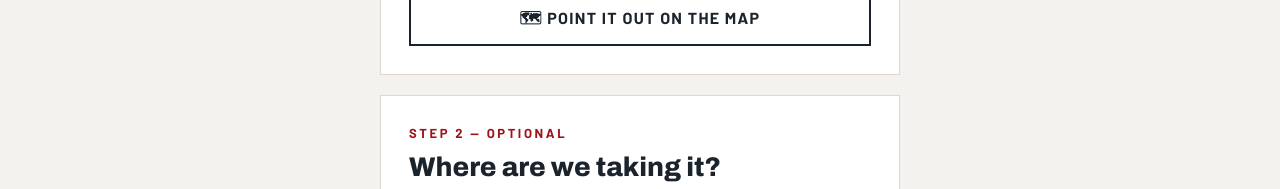
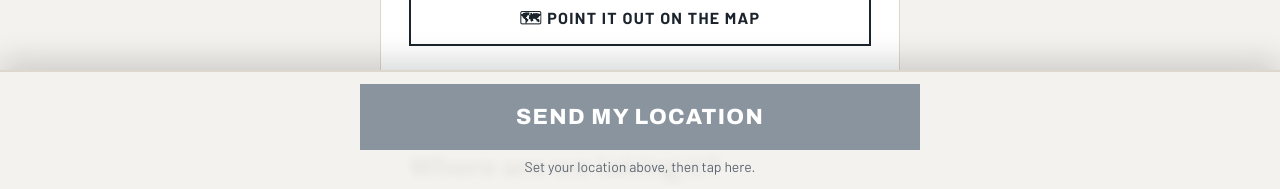
Before and after one commit to vladatrach98-cmd/onetowing, a Next.js app: page /where in a window 1280 px wide. Shown: the part 611-800 px from the top of the page. Built offline with nearby package versions, Linux system fonts and the light colour scheme; no server answers.

Commit message:
Кнопка Send прибита к низу экрана — до неё больше не надо доскроллить

```diff
--- a/app/globals.css
+++ b/app/globals.css
@@ -48,3 +48,31 @@ html {
     animation: none;
   }
 }
+
+/*
+ * Кнопка «Send my location» в нижней плашке /where.
+ *
+ * Клиент стоит на обочине, говорит по телефону и на форму смотрит вполглаза.
+ * Кнопка должна тихо дышать: не мигать и не дёргаться, но и не давать себя
+ * не заметить. Кольцо расходится от края и гаснет — движение есть, а рябь
+ * в глазах не появляется.
+ */
+@keyframes send-ready {
+  0%,
+  100% {
+    box-shadow: 0 0 0 0 rgba(200, 24, 31, 0.5);
+  }
+  50% {
+    box-shadow: 0 0 0 14px rgba(200, 24, 31, 0);
+  }
+}
+
+.send-ready {
+  animation: send-ready 2.2s ease-out infinite;
+}
+
+@media (prefers-reduced-motion: reduce) {
+  .send-ready {
+    animation: none;
+  }
+}
--- a/app/where/LocationForm.tsx
+++ b/app/where/LocationForm.tsx
@@ -430,10 +430,25 @@ export default function LocationForm() {
         )}
       </section>
 
+      {/* ────────── Кнопка отправки — прибита к низу экрана ──────────
+          Раньше она стояла последней в форме, и клиент до неё не доезжал:
+          карта занимает пол-экрана, человек ставит точку и на этом
+          останавливается — ему кажется, что дело сделано. Теперь плашка
+          видна с первой секунды. Пока точки нет, кнопка серая: так сразу
+          понятно, куда всё идёт и чем закончится.
+
+          ⚠️ z-1200 не с потолка. У Leaflet свои слои до 1000 (тайлы 400,
+          кнопки масштаба 800, всплывашки 700). С меньшим числом карта
+          закрывала бы кнопку собой ровно в тот момент, когда она нужна.
+
+          ⚠️ Отступ снизу через env(safe-area-inset-bottom) — на айфонах
+          внизу живёт полоска-«домой», и без этого кнопка лезет под неё. */}
+      <div className="fixed inset-x-0 bottom-0 z-[1200] border-t-2 border-bone-300 bg-bone-100/95 px-4 pt-3 pb-[max(12px,env(safe-area-inset-bottom))] shadow-[0_-10px_28px_rgba(11,16,22,0.16)] backdrop-blur-sm">
+        <div className="mx-auto max-w-[560px]">
           {sendState === 'error' ? (
-        <p className="text-[16px] leading-[1.55] text-brand-600 text-pretty">
+            <p className="mb-2 text-center text-[15px] font-bold leading-[1.4] text-brand-600 text-pretty">
               {!pickup
-            ? 'Tap the button above so we know where the vehicle is.'
+                ? 'Tell us where the vehicle is first.'
                 : 'That did not send. Try once more, or tell us on the phone.'}
             </p>
           ) : null}
@@ -442,10 +457,22 @@ export default function LocationForm() {
             type="button"
             onClick={send}
             disabled={sendState === 'sending' || !pickup}
-        className="w-full bg-ink-950 px-8 py-[26px] text-center font-display text-[22px] font-extrabold uppercase leading-none tracking-[0.08em] text-white transition-colors hover:bg-ink-800 disabled:opacity-40"
+            className={[
+              'w-full px-6 py-[22px] text-center font-display text-[19px] font-extrabold uppercase',
+              'leading-none tracking-[0.06em] text-white transition-colors sm:text-[22px]',
+              pickup
+                ? `bg-brand-500 hover:bg-brand-600 ${sendState === 'sending' ? '' : 'send-ready'}`
+                : 'cursor-not-allowed bg-ink-400',
+            ].join(' ')}
           >
-        {sendState === 'sending' ? 'Sending…' : 'Send'}
+            {sendState === 'sending' ? 'Sending…' : 'Send my location'}
           </button>
+
+          <p className="mt-2 text-center text-[14px] leading-[1.35] text-ink-500">
+            {pickup ? 'We get it the second you tap.' : 'Set your location above, then tap here.'}
+          </p>
+        </div>
+      </div>
     </div>
   );
 }
--- a/app/where/page.tsx
+++ b/app/where/page.tsx
@@ -45,7 +45,9 @@ export default function WherePage() {
         </div>
       </div>
 
-      <div className="mx-auto max-w-[560px] px-5 py-8">
+      {/* Запас снизу под плашку с кнопкой: она прибита к экрану и накрыла бы
+          собой последние строки. Высота плашки ~120 px, берём с полем. */}
+      <div className="mx-auto max-w-[560px] px-5 pb-[170px] pt-8">
         <h1 className="font-display text-[27px] font-extrabold leading-[1.12] tracking-[-0.015em] text-ink-700 text-balance sm:text-[32px]">
           Send us your location
         </h1>
```
Lines whose indentation alone changed are shown as unchanged.
